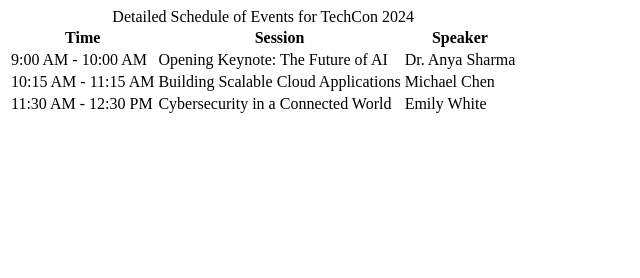
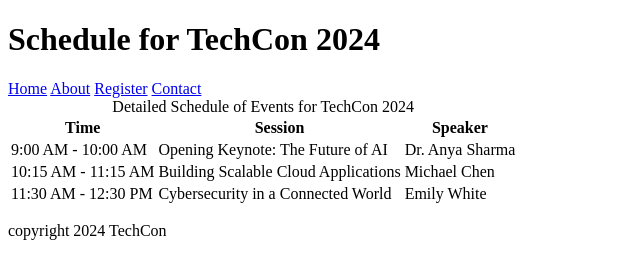
Before and after one commit to Simby1/TechCon_HTML, a plain HTML site: page techcon_website/schedule.html in a window 1280 px wide. Shown: the whole page, without its empty margins (0-640 px from the left). Drawn offline with Linux system fonts and the light colour scheme.

Commit message:
update schedule

```diff
--- a/techcon_website/schedule.html
+++ b/techcon_website/schedule.html
@@ -1,3 +1,21 @@
+<!DOCTYPE html>
+<html lang="en">
+  <head>
+    <meta charset="UTF-8" />
+    <meta name="viewport" content="width=device-width, initial-scale=1.0" />
+    <title>Schedule for TechCon 2024</title>
+  </head>
+  <body>
+    <header>
+      <h1>Schedule for TechCon 2024</h1>
+      <nav>
+        <a href="index.html">Home</a>
+        <a href="about.html">About</a>
+        <a href="register.html">Register</a>
+        <a href="contact.html">Contact</a>
+      </nav>
+    </header>
+
     <main>
       <table>
         <caption>
@@ -29,3 +47,9 @@
         </tbody>
       </table>
     </main>
+
+    <footer>
+      <p>copyright 2024 TechCon</p>
+    </footer>
+  </body>
+</html>
```
Lines whose indentation alone changed are shown as unchanged.
